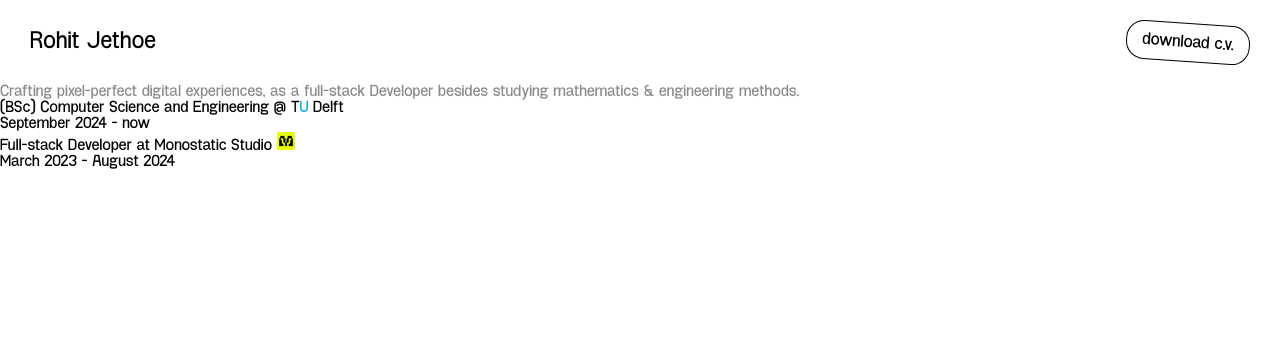
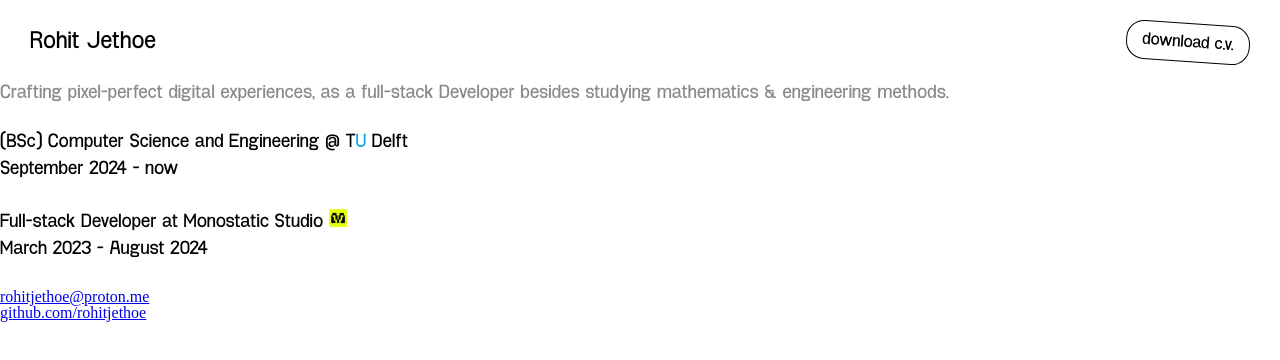
Before and after one commit to rohitjethoe/rohitjethoe, a Vue app: page / in a window 1280 px wide. Shown: the top 360 px of the page. Built offline with nearby package versions, Linux system fonts and the light colour scheme.

Commit message:
migrate App.vue contents to Home.vue

```diff
--- a/src/App.vue
+++ b/src/App.vue
@@ -6,41 +6,7 @@
 <template>
   <Header />
   <main class="qa-main">
-    <section class="qa-introductory">
-      <div class="qa-container">
-        <div class="qa-introductory__slug">
-          Crafting pixel-perfect digital experiences, as a full-stack Developer besides studying mathematics & engineering methods.
-        </div>
-        <div class="qa-introductory__major">
-          (BSc) Computer Science and Engineering @ T<span>U</span> Delft<br />
-        </div>
-        <div class="qa-introductory__timeline">
-          September 2024 - <span>now</span>
-        </div>
-        <div class="qa-introductory__experience">
-          Full-stack Developer at Monostatic Studio <img src="@/assets/monostatic.png" />
-        </div>
-        <div class="qa-introductory__timeline">
-          March 2023 - <span>August 2024</span>
-        </div>
-      </div>
-    </section>
+    <router-view></router-view>
   </main>
   <Footer />
 </template>
-
-<style lang="scss" scoped>
-.qa-introductory {
-	font-family: "Projekt Blackbird";
-
-	&__slug {
-		color: #8A8A8A;
-	}
-
-	&__major {
-		span {
-			color: #00AEE3;
-		}
-	}
-}
-</style>
--- a/src/views/Home.vue
+++ b/src/views/Home.vue
@@ -2,5 +2,66 @@
 </script>
 
 <template>
-    <div></div>
+    <section class="qa-introductory">
+      <div class="qa-container">
+        <div class="qa-introductory__slug">
+          Crafting pixel-perfect digital experiences, as a full-stack Developer besides studying mathematics & engineering methods.
+        </div>
+        <div class="qa-introductory__major">
+          (BSc) Computer Science and Engineering @ T<span>U</span> Delft<br />
+        </div>
+        <div class="qa-introductory__timeline">
+          September 2024 - <span>now</span>
+        </div>
+        <div class="qa-introductory__experience">
+          Full-stack Developer at Monostatic Studio <img src="@/assets/monostatic.png" />
+        </div>
+        <div class="qa-introductory__timeline">
+          March 2023 - <span>August 2024</span>
+        </div>
+      </div>
+    </section>
+
+	<section class="qa-contact">
+		<div class="qa-container">
+			<div class="qa-contact__email">
+				<a class="qa-contact__link" href="mailto:rohitjethoe@proton.me">
+					rohitjethoe@proton.me
+				</a>
+			</div>
+			<div class="qa-contact__github">
+				<a class="qa-contact__link" href="https://github.com/rohitjethoe" target="_blank">
+					github.com/<span>rohitjethoe</span>
+				</a>
+			</div>
+		</div>
+	</section>
 </template>
+
+<style lang="scss" scoped>
+@use "@/styles/functions" as *;
+
+.qa-introductory {
+	font-family: "Projekt Blackbird";
+	font-size: math-clamp(19, 25.333);
+
+	&__slug {
+		margin-bottom: math-clamp(30, 40);
+		color: #8A8A8A;
+	}
+
+	&__major {
+		span {
+			color: #00AEE3;
+		}
+	}
+
+	&__timeline {
+		margin-bottom: math-clamp(30, 40);
+	}
+
+	&__major, &__experience {
+		margin-bottom: math-clamp(8, 12);
+	}
+}
+</style>
```
